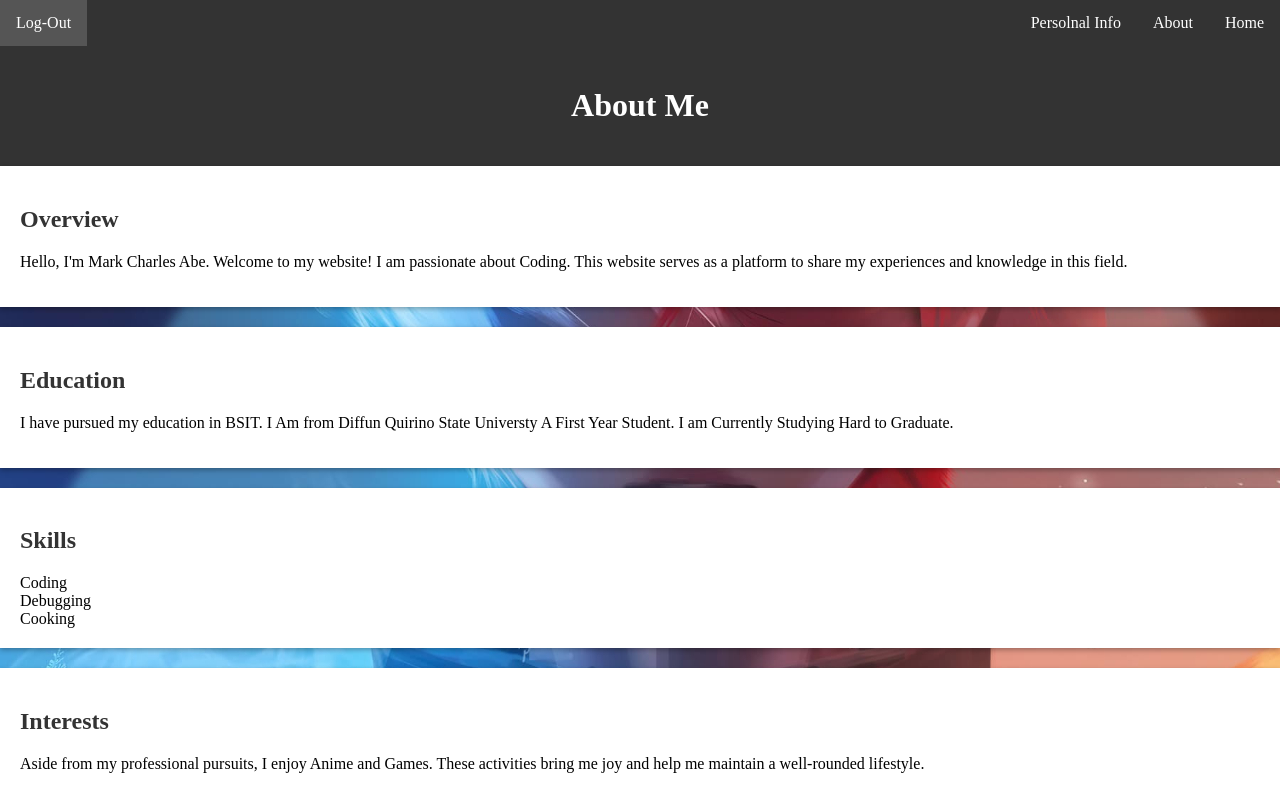
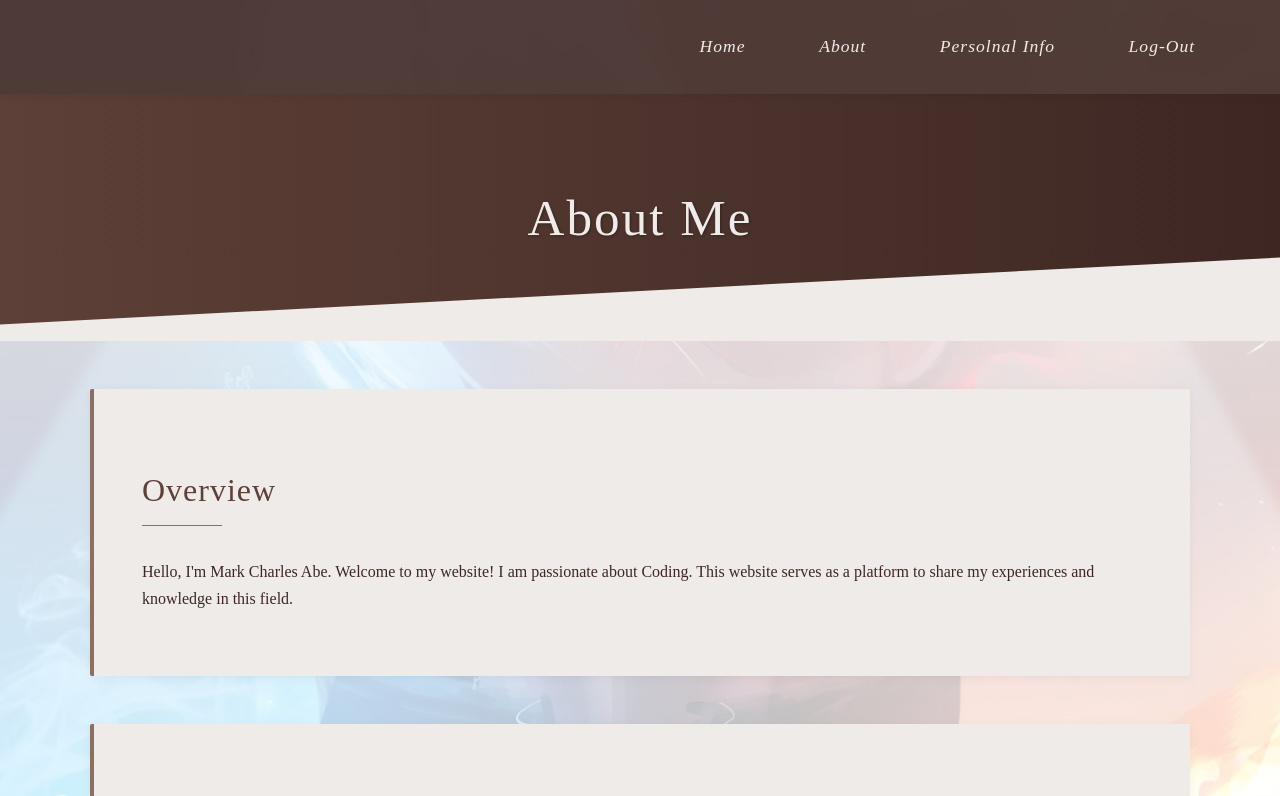
Before and after one commit to MarkCharles28/105Project, a plain HTML site: page MarkCharlesAbe_OnlineWeb/About.html in a window 1280 px wide. Shown: the top 796 px of the page. Drawn offline with Linux system fonts and the light colour scheme.

Commit message:
Update Style4.css

```diff
--- a/MarkCharlesAbe_OnlineWeb/Style4.css
+++ b/MarkCharlesAbe_OnlineWeb/Style4.css
@@ -1,46 +1,139 @@
+:root {
+  --primary-color: #5D4037; /* Warm brown */
+  --secondary-color: #8D6E63; /* Lighter brown */
+  --accent-color: #D7CCC8; /* Warm beige */
+  --text-color: #3E2723; /* Dark brown */
+  --light-color: #EFEBE9; /* Light beige */
+  --dark-color: #3E2723; /* Dark brown */
+  --shadow-sm: 0 2px 10px rgba(0, 0, 0, 0.05);
+  --shadow-md: 0 4px 20px rgba(0, 0, 0, 0.1);
+  --transition: all 0.3s ease-in-out;
+}
+
 body {
-    background-image: url("Tan.jpg");
-    font-family: italic;
-    background-color: #f2f2f2;
+  background: linear-gradient(rgba(255, 255, 255, 0.9), rgba(255, 255, 255, 0.7)),
+              url("Tan.jpg") center/cover fixed no-repeat;
+  font-family: 'Cormorant Garamond', 'Times New Roman', serif;
+  line-height: 1.7;
+  color: var(--text-color);
   margin: 0;
   padding: 0;
-
-
+  min-height: 100vh;
 }
 
 .navbar {
-    background-color: #333;
+  background-color: var(--dark-color);
+  padding: 1.2rem 3rem;
+  box-shadow: var(--shadow-sm);
+  position: sticky;
+  top: 0;
+  z-index: 1000;
+  display: flex;
+  justify-content: flex-end;
+  backdrop-filter: blur(6px);
+  background-color: rgba(61, 39, 35, 0.9);
+}
+
+.navbar a {
+  color: var(--light-color);
+  padding: 0.8rem 1.8rem;
+  text-decoration: none;
+  font-weight: 500;
+  letter-spacing: 1px;
+  transition: var(--transition);
+  margin: 0 0.5rem;
+  position: relative;
+  font-style: italic;
+  font-size: 1.1rem;
+}
+
+.navbar a:hover {
+  color: var(--accent-color);
+}
+
+.navbar a::before {
+  content: '';
+  position: absolute;
+  width: 0;
+  height: 2px;
+  bottom: 0;
+  left: 0;
+  background-color: var(--accent-color);
+  transition: var(--transition);
+}
+
+.navbar a:hover::before {
+  width: 100%;
+}
+
+header {
+  background: linear-gradient(to right, var(--primary-color), var(--dark-color));
+  color: var(--light-color);
+  padding: 5rem 2rem;
+  text-align: center;
+  margin-bottom: 3rem;
+  position: relative;
   overflow: hidden;
 }
 
-  .navbar a {
-    float: right;
-    color: #fff;
-    text-align: center;
-    padding: 14px 16px;
-    text-decoration: none;
+header::after {
+  content: '';
+  position: absolute;
+  bottom: -50px;
+  left: 0;
+  right: 0;
+  height: 100px;
+  background: var(--light-color);
+  transform: skewY(-3deg);
+  z-index: 1;
 }
 
-  .navbar a:hover {
-    background-color: #555;
-  }
-
-  header {
-    background-color: #333;
-    color: #fff;
-    padding: 20px;
-    text-align: center;
+header h1 {
+  font-size: 3.2rem;
+  margin: 0;
+  font-weight: 300;
+  letter-spacing: 2px;
+  position: relative;
+  z-index: 2;
+  text-shadow: 1px 1px 3px rgba(0, 0, 0, 0.3);
 }
 
 section {
-    padding: 20px;
-    background-color: #fff;
-    margin-bottom: 20px;
-    box-shadow: 0 2px 5px rgba(0, 0, 0, 0.3);
+  padding: 3rem;
+  background-color: var(--light-color);
+  margin: 3rem auto;
+  max-width: 1000px;
+  box-shadow: var(--shadow-sm);
+  border-radius: 2px;
+  transition: var(--transition);
+  position: relative;
+  z-index: 2;
+  border-left: 4px solid var(--secondary-color);
+}
+
+section:hover {
+  transform: translateY(-5px);
+  box-shadow: var(--shadow-md);
 }
 
 h2 {
-    color: #333;
+  color: var(--primary-color);
+  font-weight: 400;
+  margin-bottom: 2rem;
+  font-size: 2rem;
+  letter-spacing: 1px;
+  position: relative;
+  padding-bottom: 0.5rem;
+}
+
+h2::after {
+  content: '';
+  position: absolute;
+  bottom: 0;
+  left: 0;
+  width: 80px;
+  height: 1px;
+  background: var(--secondary-color);
 }
 
 ul {
@@ -49,9 +142,81 @@ body {
   list-style: none;
 }
 
+ul li {
+  padding: 1rem 0;
+  position: relative;
+  padding-left: 2.5rem;
+  border-bottom: 1px dashed rgba(93, 64, 55, 0.2);
+}
+
+ul li:last-child {
+  border-bottom: none;
+}
+
+ul li::before {
+  content: '◆';
+  color: var(--secondary-color);
+  position: absolute;
+  left: 0;
+  font-size: 0.8rem;
+}
+
 footer {
-    background-color: #333;
-    color: #fff;
-    padding: 10px;
-    text-align: left;
+  background-color: var(--dark-color);
+  color: var(--accent-color);
+  padding: 3rem;
+  text-align: center;
+  margin-top: 5rem;
+  font-style: italic;
+  letter-spacing: 1px;
 }
+
+footer p {
+  max-width: 800px;
+  margin: 0 auto;
+  line-height: 1.8;
+}
+
+/* Animations */
+@keyframes fadeInUp {
+  from {
+    opacity: 0;
+    transform: translateY(30px);
+  }
+  to {
+    opacity: 1;
+    transform: translateY(0);
+  }
+}
+
+/* Responsive Design */
+@media (max-width: 768px) {
+  .navbar {
+    padding: 1rem;
+    justify-content: center;
+    flex-wrap: wrap;
+  }
+
+  .navbar a {
+    padding: 0.6rem 1rem;
+    font-size: 1rem;
+    margin: 0.3rem;
+  }
+
+  header {
+    padding: 3rem 1rem;
+  }
+
+  header h1 {
+    font-size: 2.2rem;
+  }
+
+  section {
+    padding: 2rem 1.5rem;
+    margin: 2rem 1rem;
+  }
+
+  footer {
+    padding: 2rem 1rem;
+  }
+}
```
Lines whose indentation alone changed are shown as unchanged.
